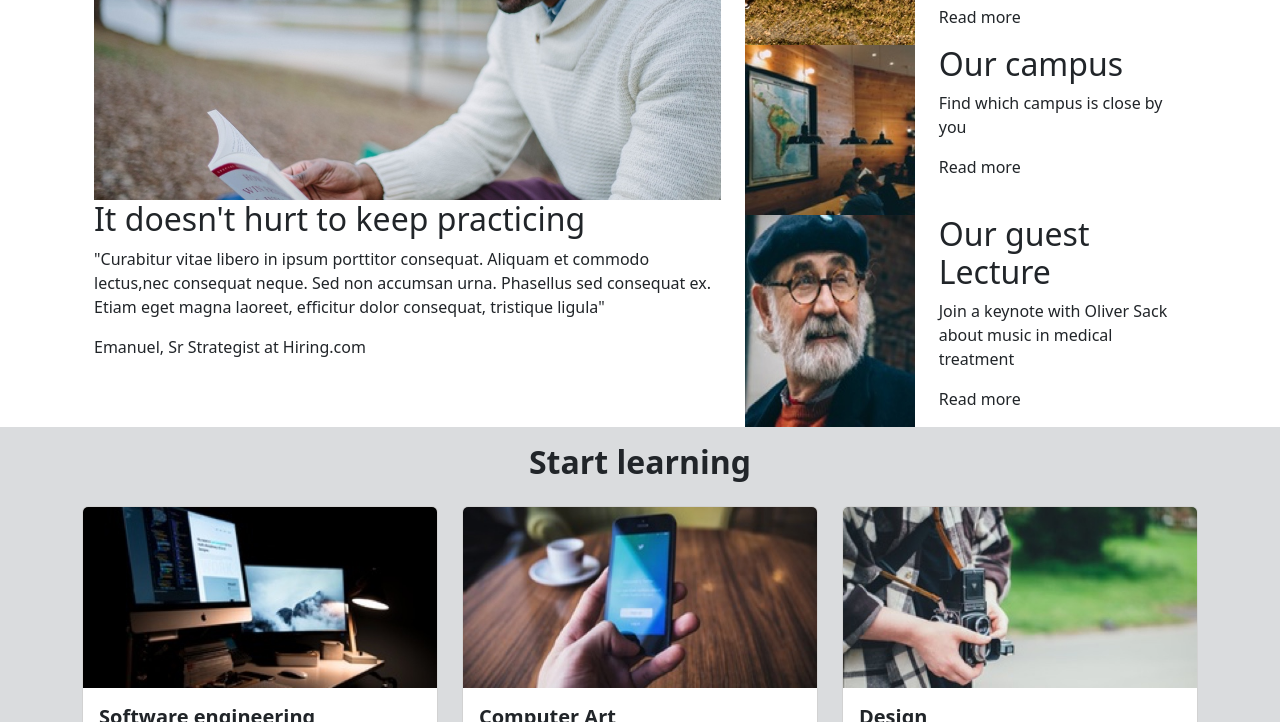
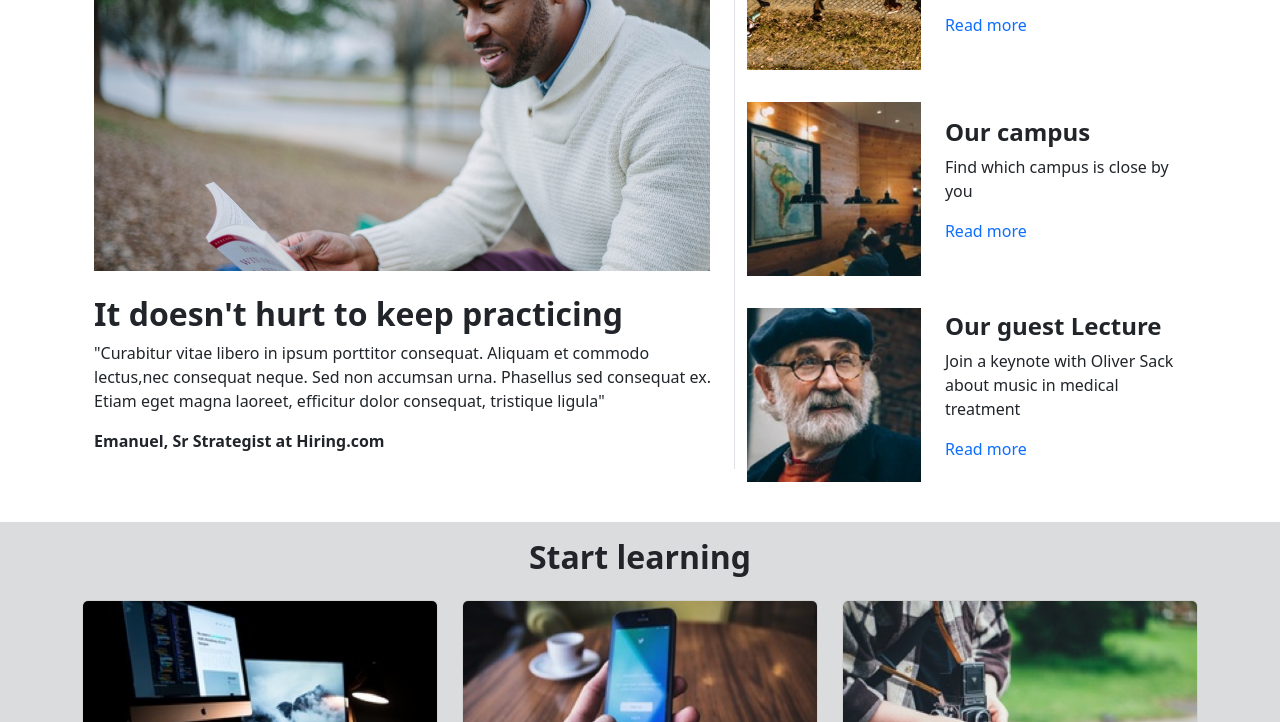
Before and after one commit to SupTarr/Colmar-Bootstrap, a plain HTML site: page index.html in a window 1280 px wide. Shown: the part 712-1434 px from the top of the page. Drawn offline with nearby package versions, Linux system fonts and the light colour scheme; a web font is replaced by a local one.

Commit message:
Complete Information Desktop

```diff
--- a/index.html
+++ b/index.html
@@ -104,58 +104,70 @@
 
     <!-- Information -->
     <article class="position-relative d-none d-md-grid" id="information">
-      <div class="container-md row mx-auto">
-        <div class="col-md-7">
+      <div class="container-md">
+        <div class="row align-items-center">
+          <div class="col-md-7 p-0 border-end">
             <img
-            class="w-100"
+              class="py-md-4 px-0 px-md-4 w-100"
               src="images/information-main.jpg"
               alt="A man reading book"
             />
-          <h2>It doesn't hurt to keep practicing</h2>
-          <p>
+            <h2 class="ps-4 me-3 fw-bold">It doesn't hurt to keep practicing</h2>
+            <p class="ps-4 me-3">
               "Curabitur vitae libero in ipsum porttitor consequat. Aliquam et
-            commodo lectus,nec consequat neque. Sed non accumsan urna. Phasellus
-            sed consequat ex. Etiam eget magna laoreet, efficitur dolor
-            consequat, tristique ligula"
+              commodo lectus,nec consequat neque. Sed non accumsan urna.
+              Phasellus sed consequat ex. Etiam eget magna laoreet, efficitur
+              dolor consequat, tristique ligula"
             </p>
-          <p class="content-left-end">Emanuel, Sr Strategist at Hiring.com</p>
+            <p class="ps-4 me-3 fw-semibold">Emanuel, Sr Strategist at Hiring.com</p>
           </div>
-        <div class="col-md-5">
-          <div class="row">
+          <div class="col-md-5 my-4">
+            <div class="row align-items-center">
               <img
-              class="col-md-5"
+                class="col-md-5 my-3"
                 src="images/information-orientation.jpg"
                 alt="Walking people"
               />
-            <div class="col-md-7 content-right-text">
-              <h2>Orientation date</h2>
+              <div class="col-md-7">
+                <h2 class="fs-4 fw-semibold">Orientation date</h2>
                 <p>Tue 10/11 & Wed 10/12 : 8am-3pm</p>
-              <p class="read-more">Read more</p>
+                <p class="text-primary">Read more</p>
               </div>
             </div>
-          <div class="row">
-            <img class="col-md-5" src="images/information-campus.jpg" alt="A meeting room" />
-            <div class="col-md-7 content-right-text">
-              <h2>Our campus</h2>
+            <div class="row align-items-center">
+              <img
+                class="col-md-5 my-3"
+                src="images/information-campus.jpg"
+                alt="A meeting room"
+              />
+              <div class="col-md-7">
+                <h2 class="fs-4 fw-semibold">Our campus</h2>
                 <p>Find which campus is close by you</p>
-              <p class="read-more">Read more</p>
+                <p class="text-primary">Read more</p>
               </div>
             </div>
-          <div class="row" id="content-right-color">
-            <img class="col-md-5" src="images/information-guest-lecture.jpg" alt="Lecturer" />
-            <div class="col-md-7 content-right-text">
-              <h2>Our guest Lecture</h2>
+            <div class="row align-items-center">
+              <img
+                class="col-md-5 my-3"
+                src="images/information-guest-lecture.jpg"
+                alt="Lecturer"
+              />
+              <div class="col-md-7">
+                <h2 class="fs-4 fw-semibold">Our guest Lecture</h2>
                 <p>
-                Join a keynote with Oliver Sack about music in medical treatment
+                  Join a keynote with Oliver Sack about music in medical
+                  treatment
                 </p>
-              <p class="read-more">Read more</p>
+                <p class="text-primary">Read more</p>
+              </div>
             </div>
           </div>
         </div>
       </div>
     </article>
 
-    <article class="d-block d-md-none" id="information-mobile">
+    <!-- Information Mobile -->
+    <article class="position-relative d-block d-md-none" id="information-mobile">
       <img
         src="images/information-orientation-mobile.jpg"
         alt="Walking people"
```
Lines whose indentation alone changed are shown as unchanged.
